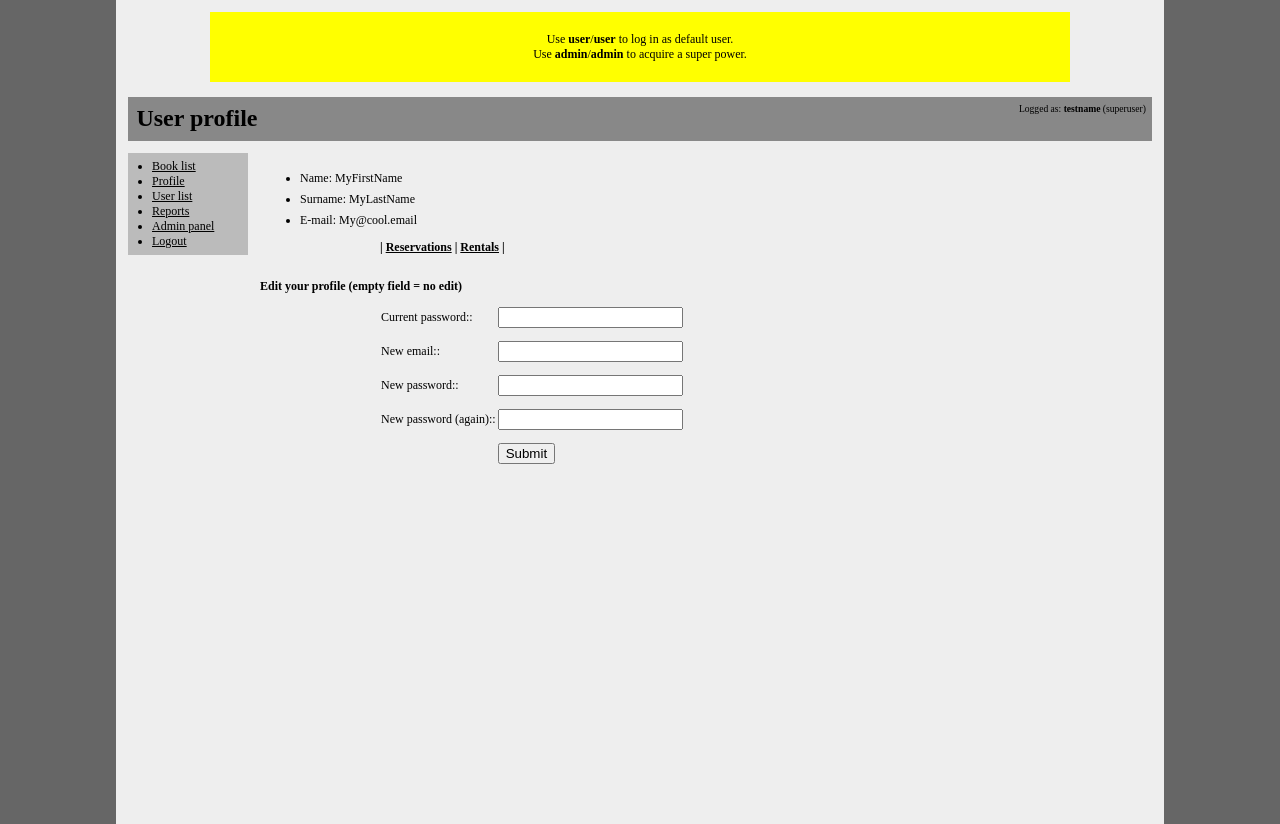
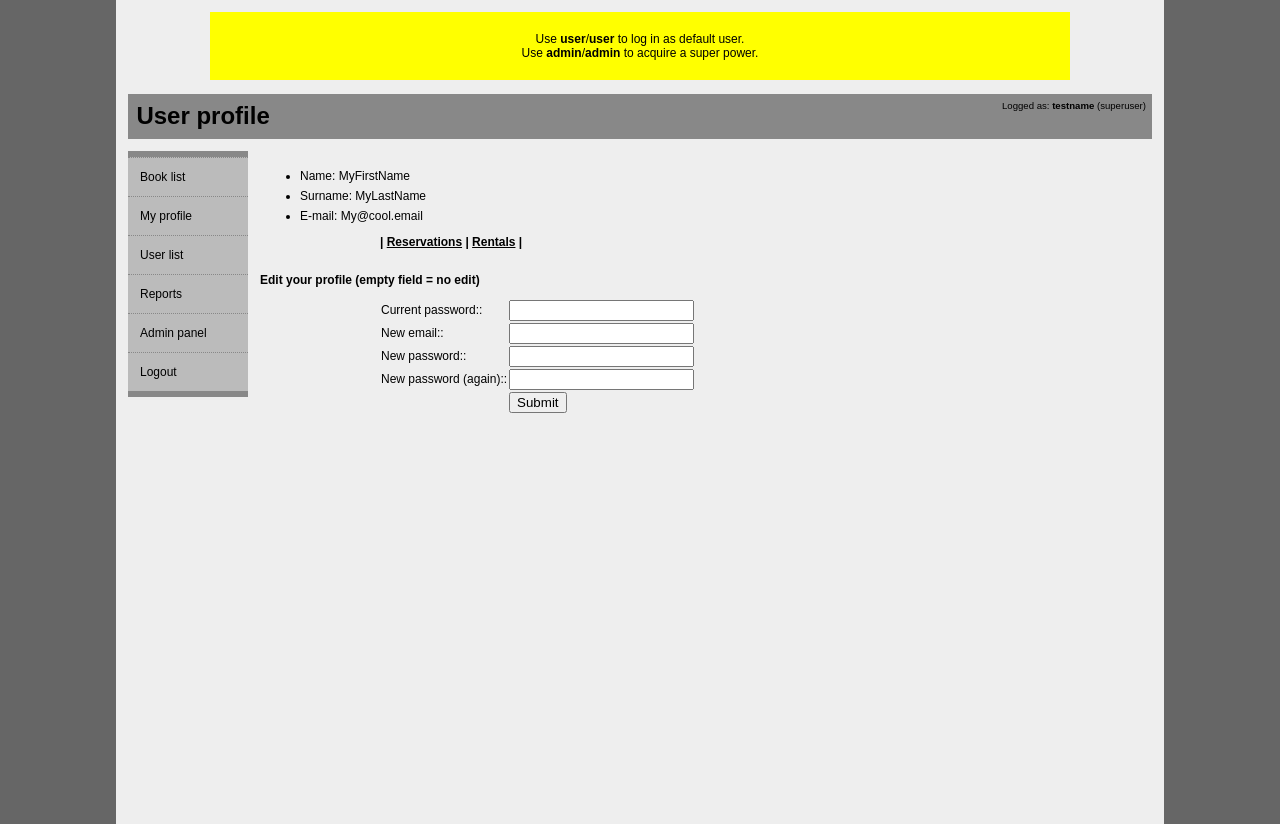
Before and after one commit to mmilewski/entelib, a Django app: page /entelib/profile/ in a window 1280 px wide. Run offline with Django 3.2, Linux system fonts and the light colour scheme; a user stored in the database is signed in; data comes from the database, SQL or seed files in the repository.

Commit message:
- Added few perms to display menu's items - Added sending perms to page in render_response - Added temporary group VIPs which has few perms - Added base_with_content.html template. It is useful when you change extend base_with_top_menu to one without menu, and still want to use - content block. - Registeration is now without main menu -- well only logout was there.
CSS:
- Changed main menu ;-)
- Made <select> wider

```diff
--- a/entelib/baseapp/views.py
+++ b/entelib/baseapp/views.py
@@ -144,6 +144,7 @@ def show_book(request, book_id):
             if request.POST['available'] == 'available':
                 book_copies = book_copies.filter(state__is_available__exact=True)
     curr_copies = []
+    is_copy_reservable = request.user.has_perm('baseapp.add_reservation')
     for elem in book_copies:
         curr_copies.append({
             'url' : show_url % elem.id,
@@ -153,7 +154,7 @@ def show_book(request, book_id):
             'publisher' : elem.publisher.name,
             'year' : elem.year,
             'is_available' : elem.state.is_available,
-            'is_reservable' : True,    # TODO: this should check if one can reserve copy and whether book is available for reserving (whatever this means)
+            'is_reservable' : is_copy_reservable,    # TODO: this should check if one can reserve copy and whether book is available for reserving (whatever this means)
             # 'desc_url' : '/desc_url_not_implemented',      # link generation is done in templates, see bookcopies.html
             })
     book_desc = {
--- a/entelib/baseapp/views_aux.py
+++ b/entelib/baseapp/views_aux.py
@@ -8,12 +8,18 @@ from datetime import date, datetime
 
 
 def render_response(request, template, context={}):
-    if request.user.has_perm('baseapp.list_users'):
-        context.update( { 'can_list_users' : True,
-                          'go_back_link' : '<a href="javascript: history.go(-1)">Back</a>',
-                          } )
-    else:
-        context.pop('can_list_users', None)
+    user = request.user
+    context.update( {'go_back_link' : '<a href="javascript: history.go(-1)">Back</a>',
+                     'can_access_admin_panel' : user.is_staff or user.is_superuser,
+                     })
+    baseapp_perms = ['list_books', 'view_own_profile', 'list_users', 'list_reports']
+    for perm_name in baseapp_perms:
+        perm_fullname = 'can_' + perm_name
+        if user.has_perm('baseapp.' + perm_name):
+            context[perm_fullname] = True
+        else:
+            context.pop(perm_fullname, None)
+
     for key, value in context.items():
         context[key] = callable(value) and value() or value
     return render_to_response(
--- a/entelib/media/stylesheets/style.css
+++ b/entelib/media/stylesheets/style.css
@@ -5,6 +5,7 @@ html, body
     padding: 0;
     height: 100%;
     font-size: 9pt;
+    font-family: Arial, sans-serif;
 }
 
 a
@@ -23,6 +24,10 @@ table
     border: 0;
 }
 
+table select {
+    width: 100%;
+}
+
 table.booklist
 {
     margin-top: 1em;
@@ -31,10 +36,17 @@ table.booklist
     text-align: center;
 }
 
-table.booklist td, th
+table.booklist td,
+table.booklist th
 {
     padding: 0.5em;
     border: 1px solid #000;
+}
+
+table.booklist .actions {   /* bookcopies.html */
+    text-align: left;
+    margin: 0.5em 0 0.5em 2em;
+    padding: 0;
 }
 
 ul.spaces > li
@@ -92,8 +104,29 @@ div#menu
 
 div#menu ul
 {
-    margin: 0.5em 0 0.5em 2em;
+    list-style-type: none;
+    margin: 0;
     padding: 0;
+    border: 0.5em solid #888;
+    border-left: 0;
+    border-right: 0;
+}
+
+div#menu ul li {
+    padding: 0;
+    margin: 0;
+    border-top: 1px dotted #888;
+}
+
+div#menu ul li a {
+    /* border: 1px solid red; */
+    display: block;
+    padding: 1em 0 1em 1em;
+    text-decoration: none;
+}
+
+div#menu ul li a:hover {
+    background-color: yellow;
 }
 
 div#login
@@ -144,30 +177,29 @@ div.book_authors dd, div.book_categories dd {
     display:inline;
 }
 
-table.booklist .actions {   /* bookcopies.html */
-    text-align: left;
-    margin: 0.5em 0 0.5em 2em;
-    padding: 0;
-}
-
 div.formWrapper {
     padding: 1em 0 0 1em;
     background-image: url(http://www.recipester.org/images/7/7f/Bg-0006.gif);
 }
 
+
 form.registration_form input.required {
     border: 1px solid red;
 }
 
-form.registration_form th {
+form.registration_form table.basic_fields  th {
     text-align: right;
+    vertical-align: top;
+    padding-right: 1em;
+    /* border: 1px solid green; */
 }
 
-form.registration_form td,th {
-    padding-bottom: 1em;
+form.registration_form table.basic_fields  td {
+    padding-bottom: 1.5em;
+    /* border: 1px solid red; */
 }
 
-form.registration_form ul.errorlist {
+form.registration_form table.basic_fields ul.errorlist {
     list-style-type: none;
     float: none;
     color: red;
@@ -176,7 +208,7 @@ form.registration_form ul.errorlist {
     font-size: 90%;
 }
 
-form.registration_form td ul.errorlist {
+form.registration_form table.basic_fields  td ul.errorlist {
     list-style-type: none;
     float: none;
     color: red;
@@ -185,6 +217,6 @@ form.registration_form td ul.errorlist {
     font-size: 90%;
 }
 
-form.registration_form td ul.errorlist li {
+form.registration_form table.basic_fields  td ul.errorlist li {
     padding: 0;
 }
--- a/entelib/templates/base_with_top_menu.html
+++ b/entelib/templates/base_with_top_menu.html
@@ -3,13 +3,21 @@
 {% block menu %}
     <div id='menu'>
         <ul>
+            {% if can_list_books %}
             <li><a href='/entelib/books/'>Book list</a></li>
-            <li><a href='/entelib/profile/'>Profile</a></li>
+            {% endif %}
+            {% if can_view_own_profile %}
+            <li><a href='/entelib/profile/'>My profile</a></li>
+            {% endif %}
             {% if can_list_users %}
                 <li><a href='/entelib/users/'>User list</a></li>
             {% endif %}
+            {% if can_list_reports %}
             <li><a href='/entelib/report/'>Reports</a></li>
+            {% endif %}
+            {% if can_access_admin_panel %}
             <li><a href='/entelib/admin/'>Admin panel</a></li>
+            {% endif %}
             <li><a href='/entelib/logout/'>Logout</a></li>
         </ul>
     </div>
--- a/entelib/templates/registration/reg_form.html
+++ b/entelib/templates/registration/reg_form.html
@@ -1,4 +1,4 @@
-{% extends "base_with_top_menu.html" %}
+{% extends "base_with_content.html" %}
 
 {% block title %}New user registration{% endblock %}
 
@@ -14,7 +14,7 @@
 
 <div class="formWrapper">
   <form class="registration_form" action="." method="POST">
-    <table >
+    <table class="basic_fields">
       <tbody>
         {{ form_content }}
         <tr><th></th><td><input type="submit" value="Register me"/></td></tr>
```
Also changed, not shown: entelib/baseapp/models.py (+8 -0 lines), entelib/dbfiller.py (+5 -4 lines), entelib/templates/base.html (line endings or trailing spaces).
